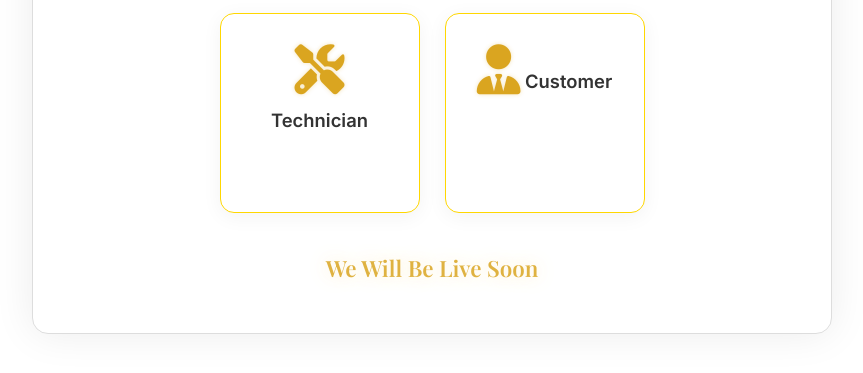
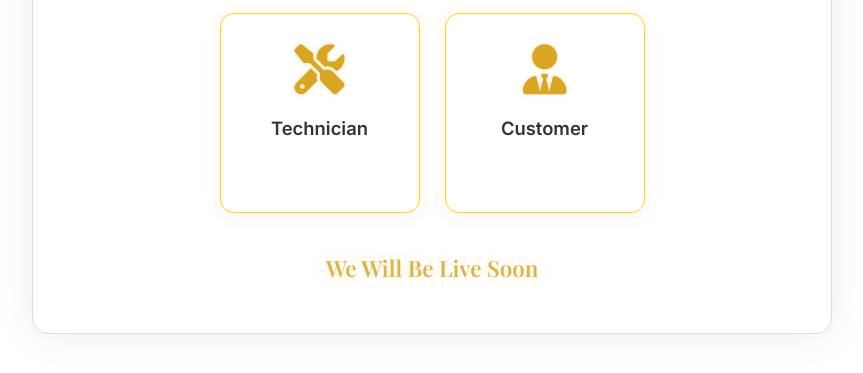
Before and after one commit to shekhu-tech/WWW.SONIPATACSERVICE.COM, a plain HTML site: page index.html in a window 1280 px wide. Shown: the part 291-664 px from the top of the page, without its empty margins (208-1071 px from the left). Drawn offline with nearby package versions, Linux system fonts and the light colour scheme.

Commit message:
Update index.html

```diff
--- a/index.html
+++ b/index.html
@@ -95,8 +95,10 @@
     }
 
     .popup-card span {
+      display: block;
       font-weight: 600;
       font-size: 1.15rem;
+      margin-top: 8px;
     }
 
     .bottom-heading {
@@ -136,10 +138,9 @@
           <i class="fas fa-tools"></i>
           <span>Technician</span>
         </a>
-          <a href="#" class="popup-card">
+        <a href="#" class="popup-card">
           <i class="fas fa-user-tie"></i>
           <span>Customer</span>
-        </a>
         </a>
       </div>
       <div class="bottom-heading">We Will Be Live Soon</div>
```
